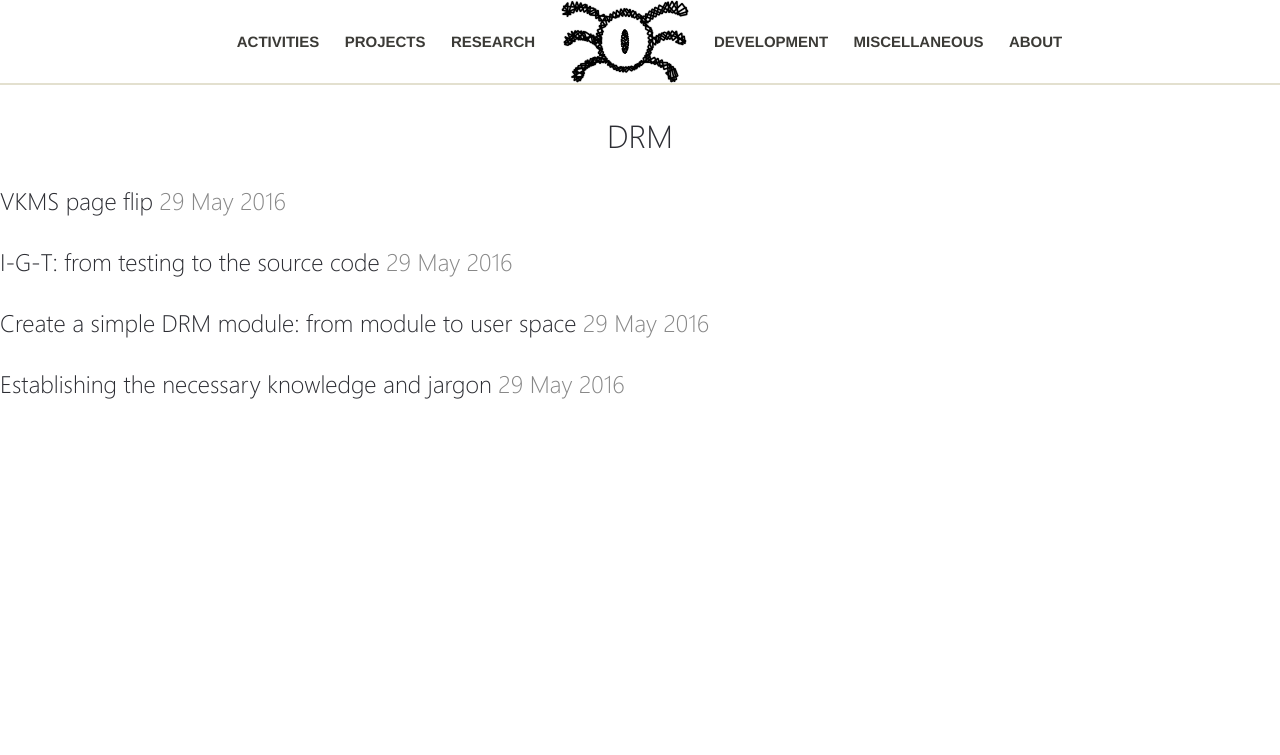
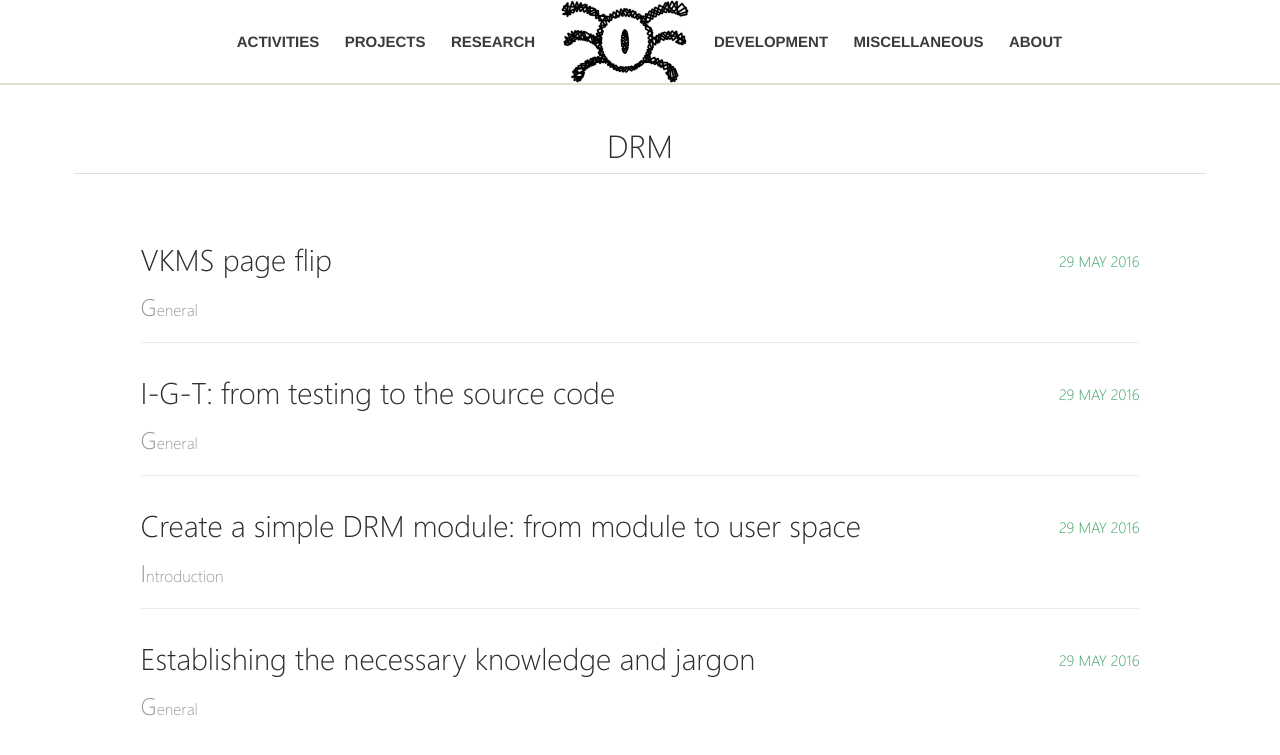
Before and after one commit to webfolder/siqueira.tech, a Jekyll site: the page built from _pages/kernel_drm.md, in a window 1280 px wide. Shown: the top 755 px of the page. Built offline with Jekyll 4.4.1, drawn with Linux system fonts in a browser that asks for light colours.

Commit message:
Fix post list

```diff
--- a/_layouts/kernel_drm.html
+++ b/_layouts/kernel_drm.html
@@ -6,19 +6,27 @@
 
   <body>
   {% include top-header.html %}
+    <div class="content">
+      <h1> DRM </h1>
+      <hr>
 
-  <H1> DRM </H2>
-
+      <div class="content">
+        <ul class="posts-list">
           {% for post in site.posts %}
             {% if post.categories contains 'drm' %}
+              <li>
                 <h2>
                     <a href="{{ site.url }}{{ post.url }}" class="post-title">
                     <span>{{ post.title | markdownify | remove: "<p>" | remove: "</p>" }}</span>
                   </a>
                   <span class="date">{{ post.date | date: '%d %b %Y' }}</span>
                 </h2>
+                <p>{{ post.excerpt | strip_html | truncatewords:10 }}</p>
+              </li>
             {% endif %}
           {% endfor %}
-
+        </ul>
+      </div>
+    </div>
   </body>
 </html>
```
Lines whose indentation alone changed are shown as unchanged.
